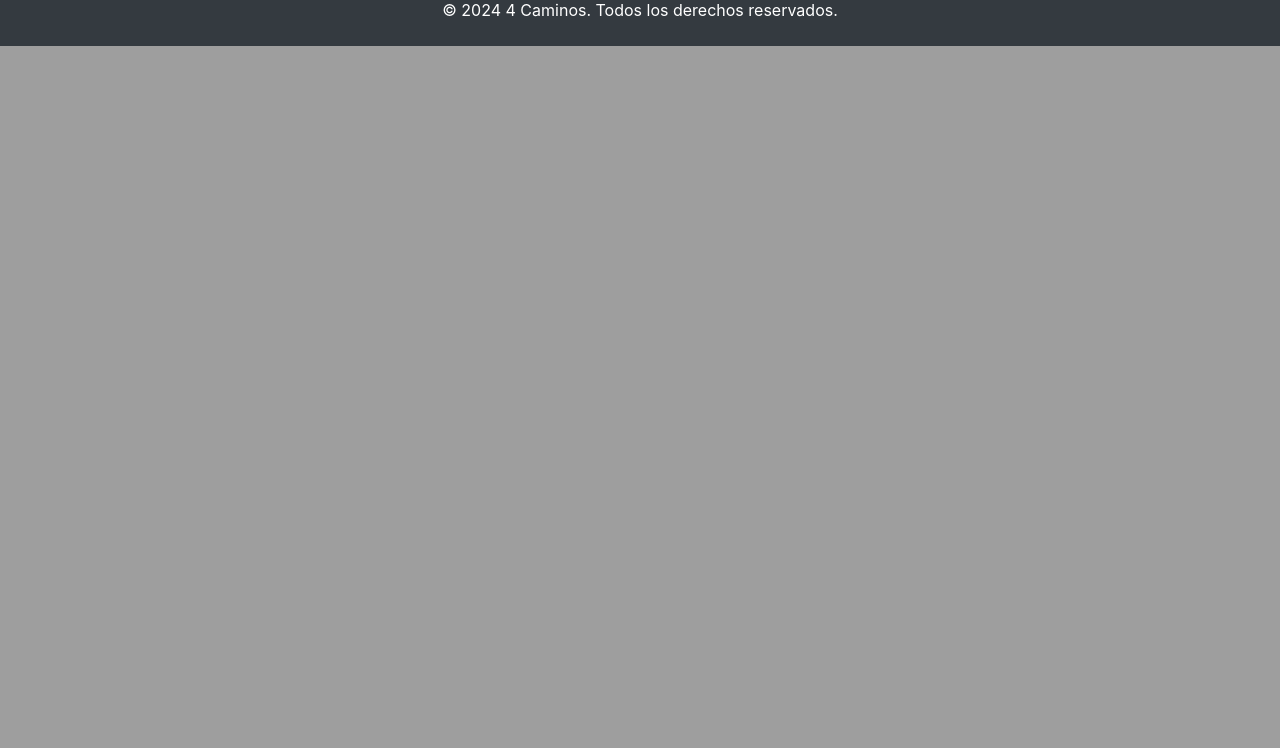
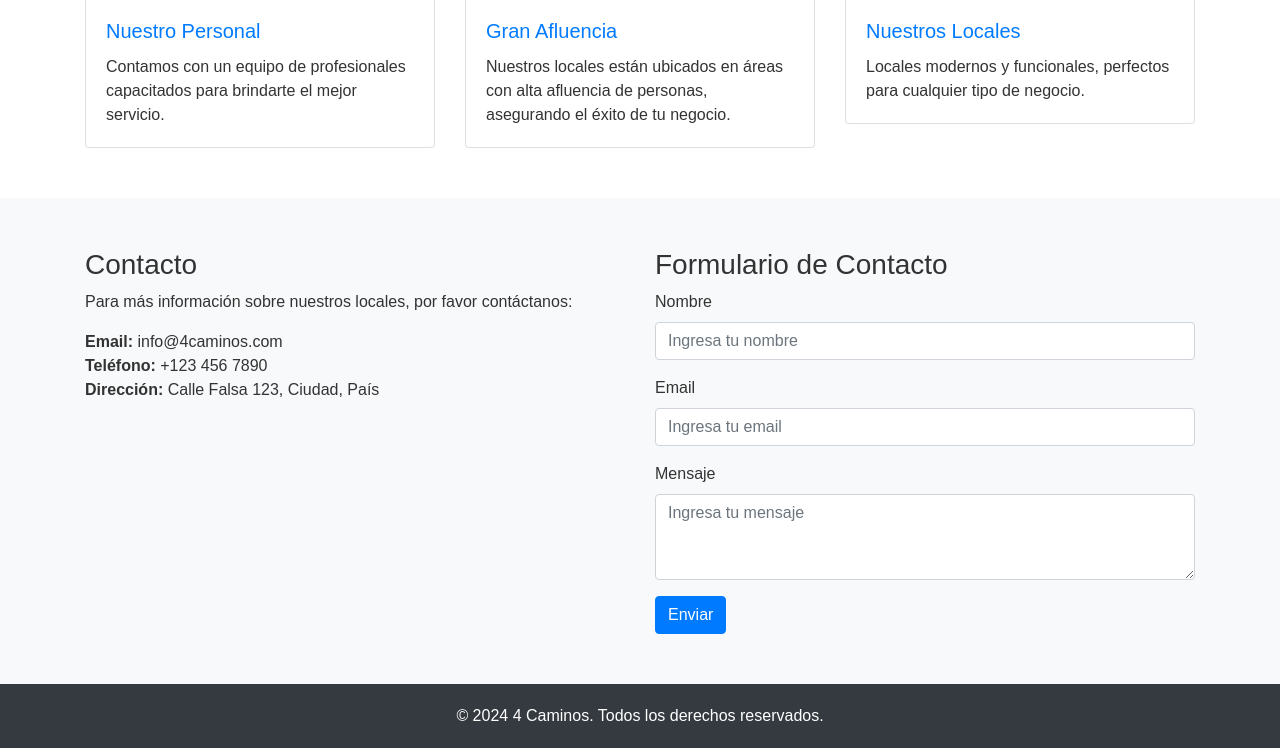
Before and after one commit to irodas18/my-first-blog, a Django app: page / in a window 1280 px wide. Shown: the part 797-1545 px from the top of the page. Before the commit the page ends 843 px from the top, so only its background shows below. Run offline with Django 3.2, Linux system fonts and the light colour scheme; some libraries are stand-ins or nearby versions.

Commit message:
Primer commit - Subiendo proyecto de 4 Caminos

```diff
--- a/blog/templates/blog/post_list.html
+++ b/blog/templates/blog/post_list.html
@@ -6,26 +6,71 @@
   <title>4 Caminos - Promoción de Locales</title>
   <link href="https://maxcdn.bootstrapcdn.com/bootstrap/4.5.2/css/bootstrap.min.css" rel="stylesheet">
   <style>
+    body {
+      font-family: 'Arial', sans-serif;
+      color: #333;
+    }
+    .navbar {
+      background-color: #343a40;
+    }
+    .navbar-brand, .navbar-nav .nav-link {
+      color: #fff;
+    }
     .hero-section {
       background-image: url('https://scontent.fgua1-3.fna.fbcdn.net/v/t1.6435-9/78538419_2501215886581757_1589756619623759872_n.jpg?_nc_cat=109&ccb=1-7&_nc_sid=13d280&_nc_ohc=fWWsEiv3p_kQ7kNvgGJh275&_nc_ht=scontent.fgua1-3.fna&oh=00_AYDdjOmi4bqatOXR0iNl60zwHuLrqER_rN0UEudQDCty1A&oe=66CFAD3D');
       background-size: cover;
       background-position: center;
       color: white;
-      padding: 100px 0;
+      padding: 150px 0;
       text-align: center;
     }
-
+    .hero-section h1 {
+      font-size: 3.5rem;
+      margin-bottom: 20px;
+    }
+    .hero-section p {
+      font-size: 1.5rem;
+    }
     .info-section {
       padding: 50px 0;
     }
-
     .info-section .card img {
-      height: 200px;
+      height: 250px;
       object-fit: cover;
+    }
+    .card-title {
+      font-size: 1.25rem;
+      color: #007bff;
+    }
+    .footer {
+      background-color: #343a40;
+      color: #fff;
+      padding: 20px 0;
+      text-align: center;
     }
   </style>
 </head>
 <body>
+
+  <nav class="navbar navbar-expand-lg navbar-dark">
+    <a class="navbar-brand" href="#">4 Caminos</a>
+    <button class="navbar-toggler" type="button" data-toggle="collapse" data-target="#navbarNav" aria-controls="navbarNav" aria-expanded="false" aria-label="Toggle navigation">
+      <span class="navbar-toggler-icon"></span>
+    </button>
+    <div class="collapse navbar-collapse" id="navbarNav">
+      <ul class="navbar-nav ml-auto">
+        <li class="nav-item active">
+          <a class="nav-link" href="#">Inicio <span class="sr-only">(current)</span></a>
+        </li>
+        <li class="nav-item">
+          <a class="nav-link" href="#servicios">Servicios</a>
+        </li>
+        <li class="nav-item">
+          <a class="nav-link" href="#contacto">Contacto</a>
+        </li>
+      </ul>
+    </div>
+  </nav>
 
   <header class="hero-section">
     <div class="container">
@@ -34,7 +79,7 @@
     </div>
   </header>
 
-  <section class="info-section">
+  <section id="servicios" class="info-section">
     <div class="container">
       <div class="row">
         <div class="col-md-4">
@@ -68,12 +113,45 @@
     </div>
   </section>
 
-  <footer class="bg-dark text-white text-center py-4">
-    <p class="mb-0">&copy; 2024 4 Caminos. Todos los derechos reservados.</p>
+  <section id="contacto" class="info-section bg-light">
+    <div class="container">
+      <div class="row">
+        <div class="col-md-6">
+          <h3>Contacto</h3>
+          <p>Para más información sobre nuestros locales, por favor contáctanos:</p>
+          <ul class="list-unstyled">
+            <li><strong>Email:</strong> info@4caminos.com</li>
+            <li><strong>Teléfono:</strong> +123 456 7890</li>
+            <li><strong>Dirección:</strong> Calle Falsa 123, Ciudad, País</li>
+          </ul>
+        </div>
+        <div class="col-md-6">
+          <h3>Formulario de Contacto</h3>
+          <form>
+            <div class="form-group">
+              <label for="name">Nombre</label>
+              <input type="text" class="form-control" id="name" placeholder="Ingresa tu nombre">
+            </div>
+            <div class="form-group">
+              <label for="email">Email</label>
+              <input type="email" class="form-control" id="email" placeholder="Ingresa tu email">
+            </div>
+            <div class="form-group">
+              <label for="message">Mensaje</label>
+              <textarea class="form-control" id="message" rows="3" placeholder="Ingresa tu mensaje"></textarea>
+            </div>
+            <button type="submit" class="btn btn-primary">Enviar</button>
+          </form>
+        </div>
+      </div>
+    </div>
+  </section>
+
+  <footer class="footer">
+    <div class="container">
+      <p class="mb-0">&copy; 2024 4 Caminos. Todos los derechos reservados.</p>
+    </div>
   </footer>
 
   <script src="https://code.jquery.com/jquery-3.5.1.slim.min.js"></script>
-  <script src="https://cdn.jsdelivr.net/npm/@popperjs/core@2.9.2/dist/umd/popper.min.js"></script>
-  <script src="https://maxcdn.bootstrapcdn.com/bootstrap/4.5.2/js/bootstrap.min.js"></script>
-</body>
-</html>
+  <script src="https://cdn.jsdelivr.net/npm/@popperjs/core@2.9.2
```
